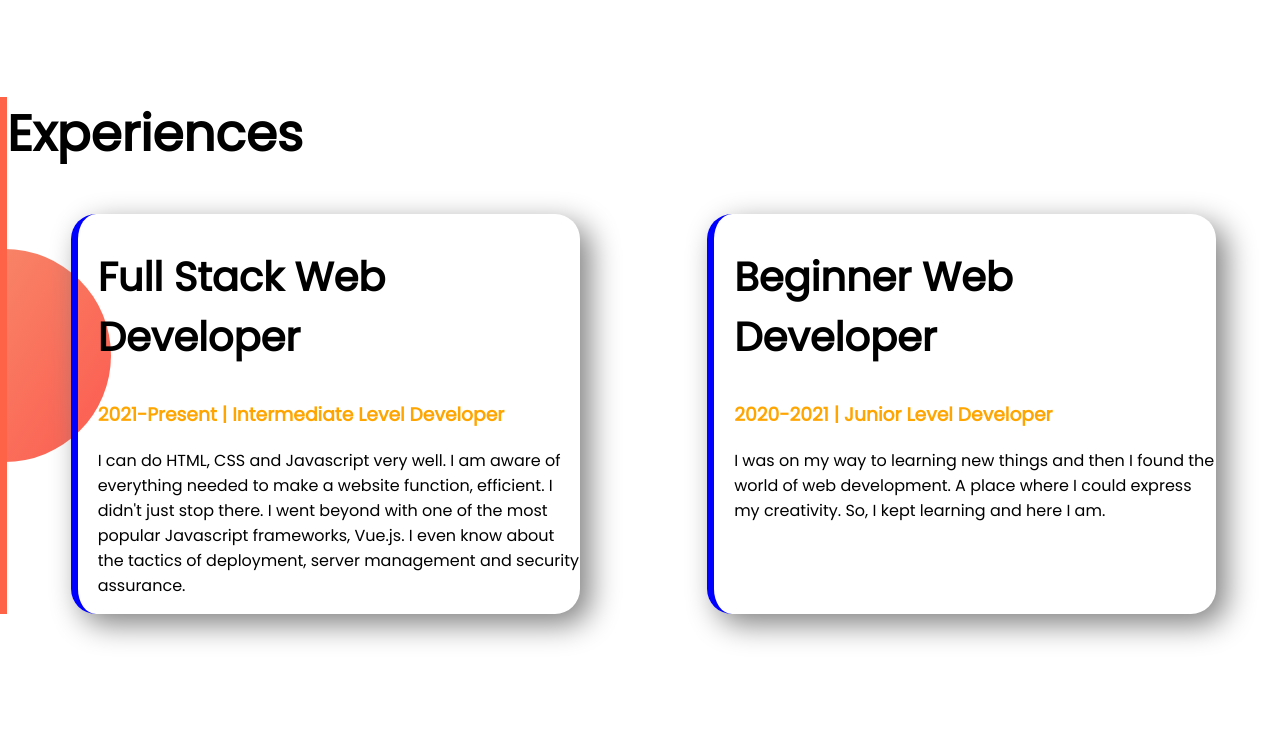
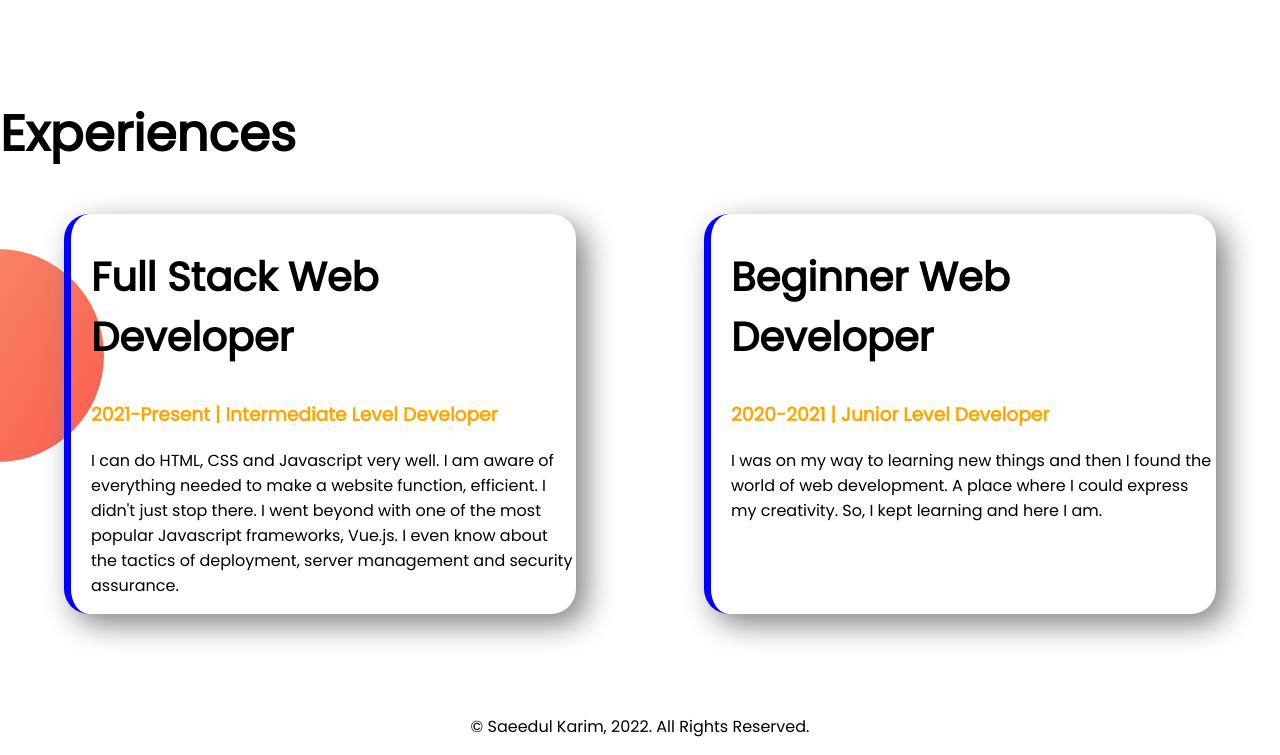
Before and after one commit to Saeedul/developer-portfolio, a plain HTML site: page index.html in a window 1280 px wide. Shown: the part 1017-1772 px from the top of the page. Before the commit the page ends 1731 px from the top, so only its background shows below. Drawn offline with Linux system fonts and the light colour scheme.

Commit message:
added footer

```diff
--- a/index.html
+++ b/index.html
@@ -43,7 +43,7 @@
             <a class="link-button" target="_blank" href="">Download Resume</a>
         </div>
     </section>
-    <section id="full-stack-deveoper" class="experience-area">
+    <section class="experience-area">
         <h1>Experiences</h1>
         <div class="flexible-container">
             <div class="experience-item">
@@ -55,7 +55,7 @@
                     frameworks,
                     Vue.js. I even know about the tactics of deployment, server management and security assurance.</p>
             </div>
-            <div id="baby-web-developer" class="experience-item">
+            <div class="experience-item">
                 <h2>Beginner Web Developer</h2>
                 <h3 class="orange-color">2020-2021 | Junior Level Developer</h3>
                 <p>I was on my way to learning new things and then I found the world of web development. A place where I
@@ -64,5 +64,8 @@
         </div>
     </section>
 </body>
+<footer>
+    <p>© Saeedul Karim, 2022. All Rights Reserved.</p>
+</footer>
 
 </html>
--- a/style.css
+++ b/style.css
@@ -65,6 +65,6 @@ h2 {
     border-left: 7px solid blue;
 }
 
-#full-stack-deveoper {
-    border-left: 7px solid tomato;
+footer p {
+    text-align: center;
 }
```
